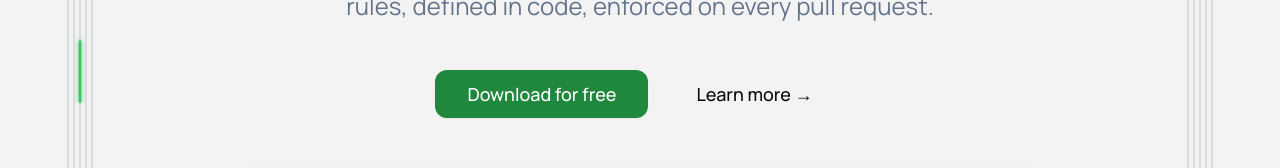
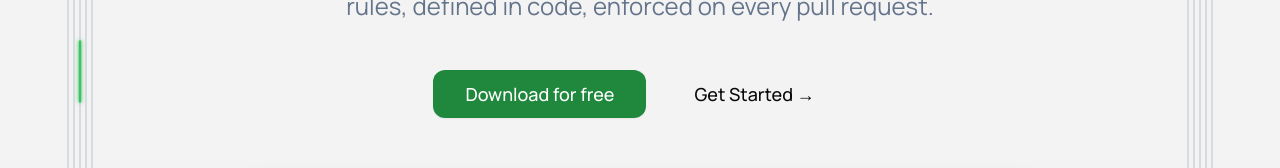
Before and after one commit to devstarworld/test-IDE-website, a Next.js app: page / in a window 1280 px wide. Shown: the part 356-524 px from the top of the page. Built offline with nearby package versions, Linux system fonts and the light colour scheme; no server answers.

Commit message:
Update htaccess and main page

```diff
--- a/src/components/HeroSection/HeroSection.tsx
+++ b/src/components/HeroSection/HeroSection.tsx
@@ -23,12 +23,11 @@ export default function HeroSection() {
           </Link>
 
           <a
-            href=""
-            target="_blank"
+            href="/login"
             rel="noopener noreferrer"
           >
             <button className="btn-secondary">
-              Learn more →
+              Get Started →
             </button>
           </a>
         </div>
```
Also changed, not shown: 1 other file (tests, documents, lock files or other folders).
